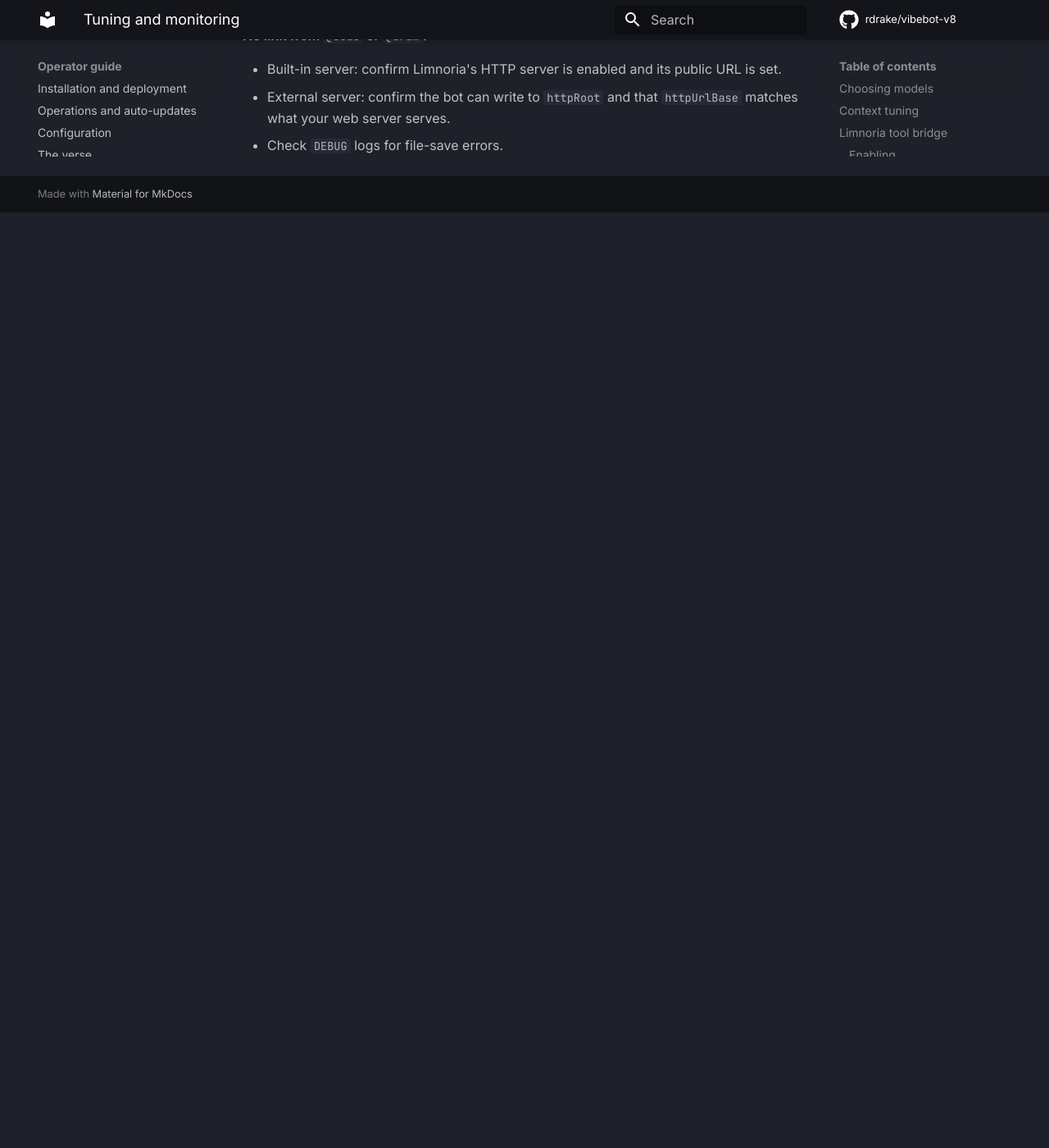
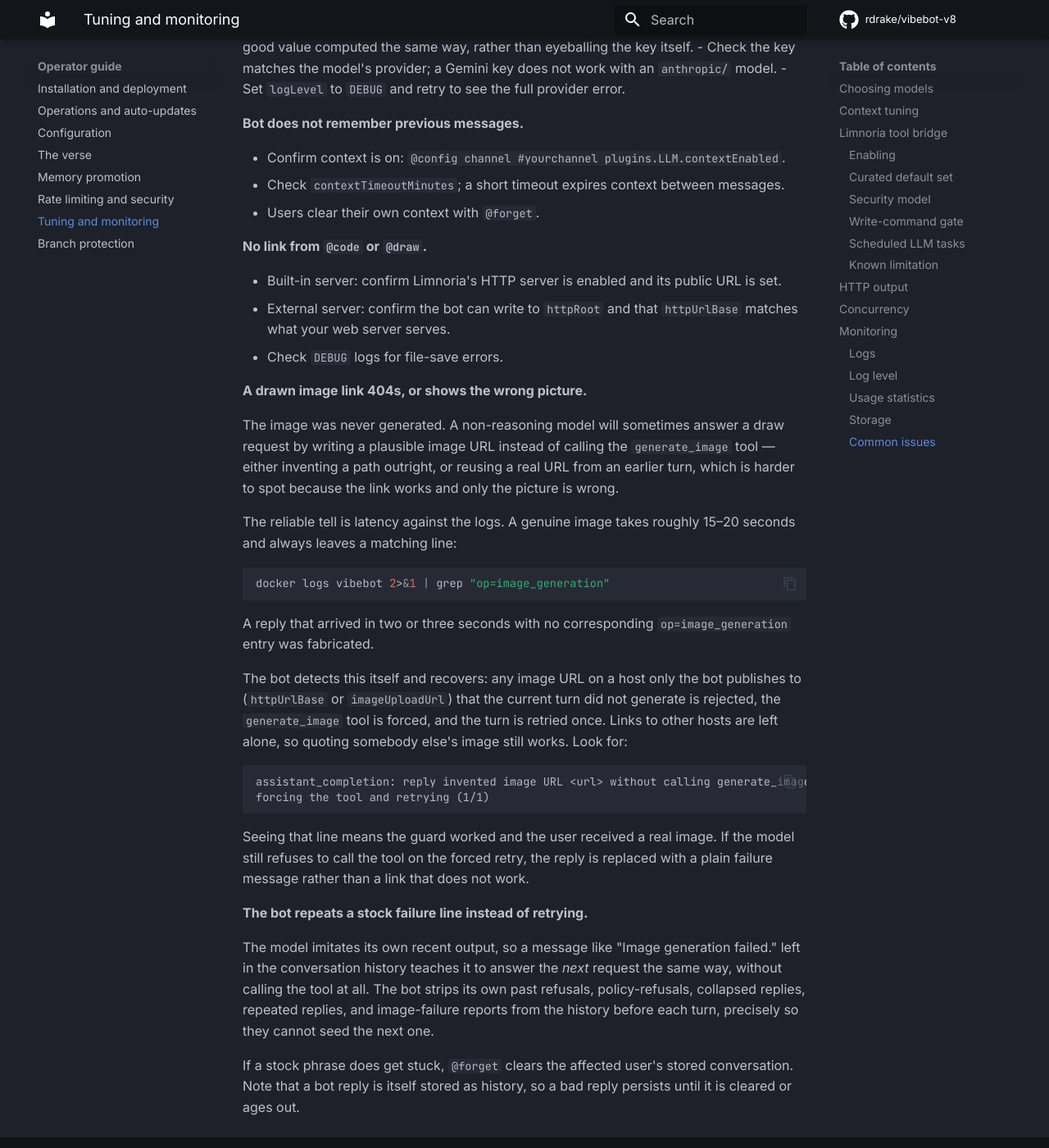
Before and after one commit to rdrake/vibebot-v8, an MkDocs documentation site: the page built from docs/guide/operator/tuning-monitoring.md, in a window 1280 px wide and 1400 px high, scrolled down 6341 px. Shown: the whole window at 82% size. Built offline with MkDocs 1.6.1 and Material for MkDocs 9.7.7, drawn with Linux system fonts in a browser that asks for light colours; comment, search, counter and statistics services are not loaded; before the commit the page ends 6600 px from its top, so only the background shows below that; some of the changed text lies outside the part shown.

Commit message:
docs: cover the image guards, correct the redaction line, refresh changelog
The monitoring page quoted the secret-redaction line by its format string,
%d placeholders and all -- the exact defect the logging sweep just fixed.
Replace it with the line as it actually renders, and add a warning
explaining why %d is unusable in a Supybot log call, since the failure is
silent and invisible in review.

Add two troubleshooting entries for failure modes that previously had no
documentation and look like outages:

* a drawn image link that 404s or shows the wrong picture -- the model
  wrote a URL instead of calling generate_image. Documents the latency
  tell (2-3s with no op=image_generation line, versus 15-20s for a real
  one), what the recovery guard does, and the log line proving it fired.
* a stock failure phrase repeating instead of retrying -- self-imitation
  from history, and what the per-turn strips exist to prevent.

Regenerate the changelog, minus one entry: git-cliff skipped the revert of
"stop showing the model its own image URLs" because "Revert ..." is not a
conventional-commit subject, so the reverted change was being credited as
shipped. It is not in the codebase and should not be listed.

Claude-Session: https://claude.ai/code/session_016M4bD9xHsLW6LdESzgMGtw

````diff
--- a/docs/guide/operator/tuning-monitoring.md
+++ b/docs/guide/operator/tuning-monitoring.md
@@ -138,7 +138,17 @@ journalctl --user -u vibebot -f      # follow in real time
 tail -f logs/messages.log            # bot message log, from the working directory
 ```
 
-At startup, an `INFO`-level line reports secret redaction coverage: `secret redaction: %d handler(s) filtered, %d variable(s) covered: %s`, naming which environment variable *names* it covers (never their values). That line is the only positive confirmation that redaction is actually installed and live — worth checking after any change that touches logging handlers, given that credentials also sit directly in the container's environment (see [Operations → Credentials in the environment](operations.md#credentials-in-the-environment)).
+At startup, an `INFO`-level line reports secret redaction coverage, naming which environment variable *names* it covers (never their values):
+
+```
+secret redaction: 4 handler(s) filtered, 2 variable(s) covered: GEMINI_API_KEY, XAI_API_KEY
+```
+
+That line is the only positive confirmation that redaction is actually installed and live — worth checking after any change that touches logging handlers, given that credentials also sit directly in the container's environment (see [Operations → Credentials in the environment](operations.md#credentials-in-the-environment)).
+
+!!! warning "Use `%i`, never `%d`, in log format strings"
+
+    Supybot routes log arguments through `supybot.utils.str.format`, which is not printf. It supports `%s`, `%r`, `%i`, `%f` and `%.3f` — but has **no `%d`**. An unsupported `%d` is left in the output literally and the remaining arguments shift left into whichever slots *are* supported, silently producing a wrong line with no exception and no warning. Because `supybot.log` calls `logging.setLoggerClass` at import, this affects every logger in the process, not just Supybot's own. `test_log_format_specifiers.py` fails the suite on any `%d` in a logging call.
 
 ### Log level
 
@@ -186,3 +196,30 @@ Reminders, usage statistics, and memories live in one SQLite database: `data/LLM
 - Built-in server: confirm Limnoria's HTTP server is enabled and its public URL is set.
 - External server: confirm the bot can write to `httpRoot` and that `httpUrlBase` matches what your web server serves.
 - Check `DEBUG` logs for file-save errors.
+
+**A drawn image link 404s, or shows the wrong picture.**
+
+The image was never generated. A non-reasoning model will sometimes answer a draw request by writing a plausible image URL instead of calling the `generate_image` tool — either inventing a path outright, or reusing a real URL from an earlier turn, which is harder to spot because the link works and only the picture is wrong.
+
+The reliable tell is latency against the logs. A genuine image takes roughly 15–20 seconds and always leaves a matching line:
+
+```bash
+docker logs vibebot 2>&1 | grep "op=image_generation"
+```
+
+A reply that arrived in two or three seconds with no corresponding `op=image_generation` entry was fabricated.
+
+The bot detects this itself and recovers: any image URL on a host only the bot publishes to (`httpUrlBase` or `imageUploadUrl`) that the current turn did not generate is rejected, the `generate_image` tool is forced, and the turn is retried once. Links to other hosts are left alone, so quoting somebody else's image still works. Look for:
+
+```
+assistant_completion: reply invented image URL <url> without calling generate_image;
+forcing the tool and retrying (1/1)
+```
+
+Seeing that line means the guard worked and the user received a real image. If the model still refuses to call the tool on the forced retry, the reply is replaced with a plain failure message rather than a link that does not work.
+
+**The bot repeats a stock failure line instead of retrying.**
+
+The model imitates its own recent output, so a message like "Image generation failed." left in the conversation history teaches it to answer the *next* request the same way, without calling the tool at all. The bot strips its own past refusals, policy-refusals, collapsed replies, repeated replies, and image-failure reports from the history before each turn, precisely so they cannot seed the next one.
+
+If a stock phrase does get stuck, `@forget` clears the affected user's stored conversation. Note that a bot reply is itself stored as history, so a bad reply persists until it is cleared or ages out.
````
Also changed, not shown: CHANGELOG.md (+28 -0 lines).
